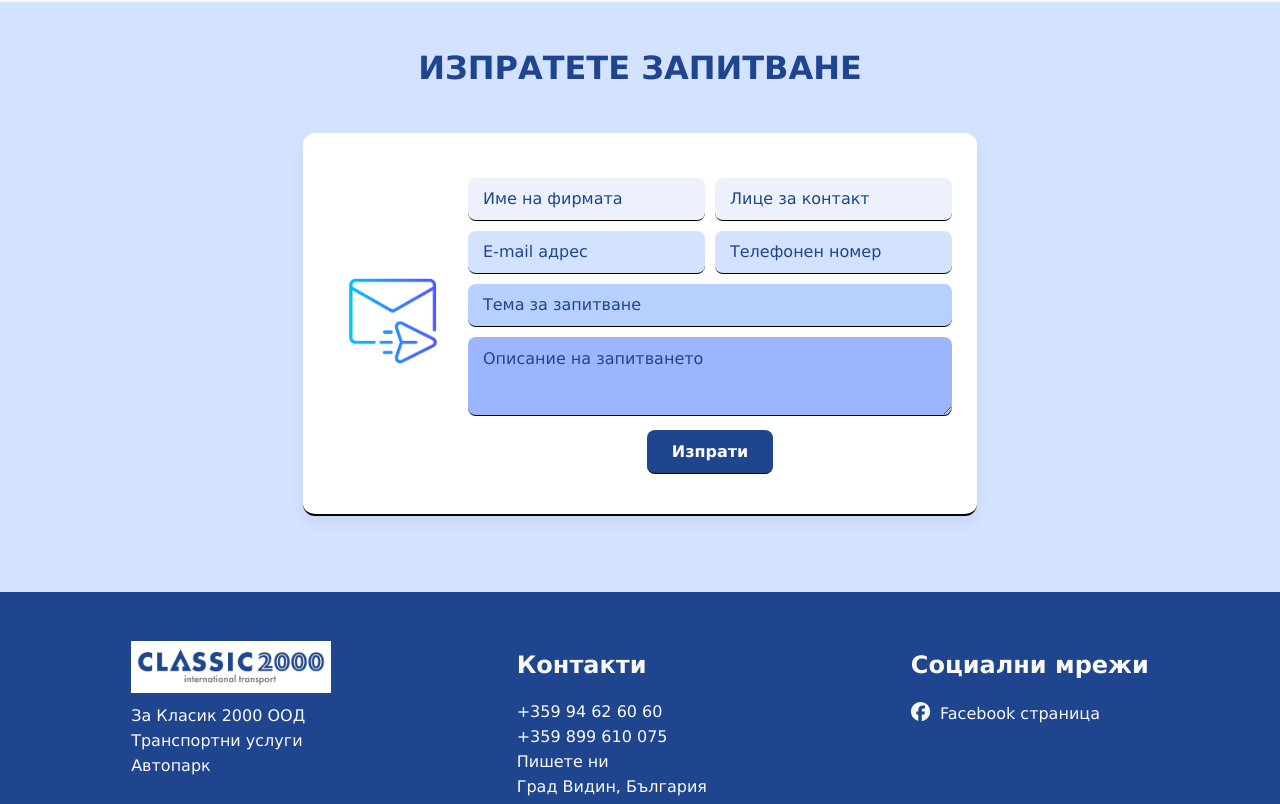
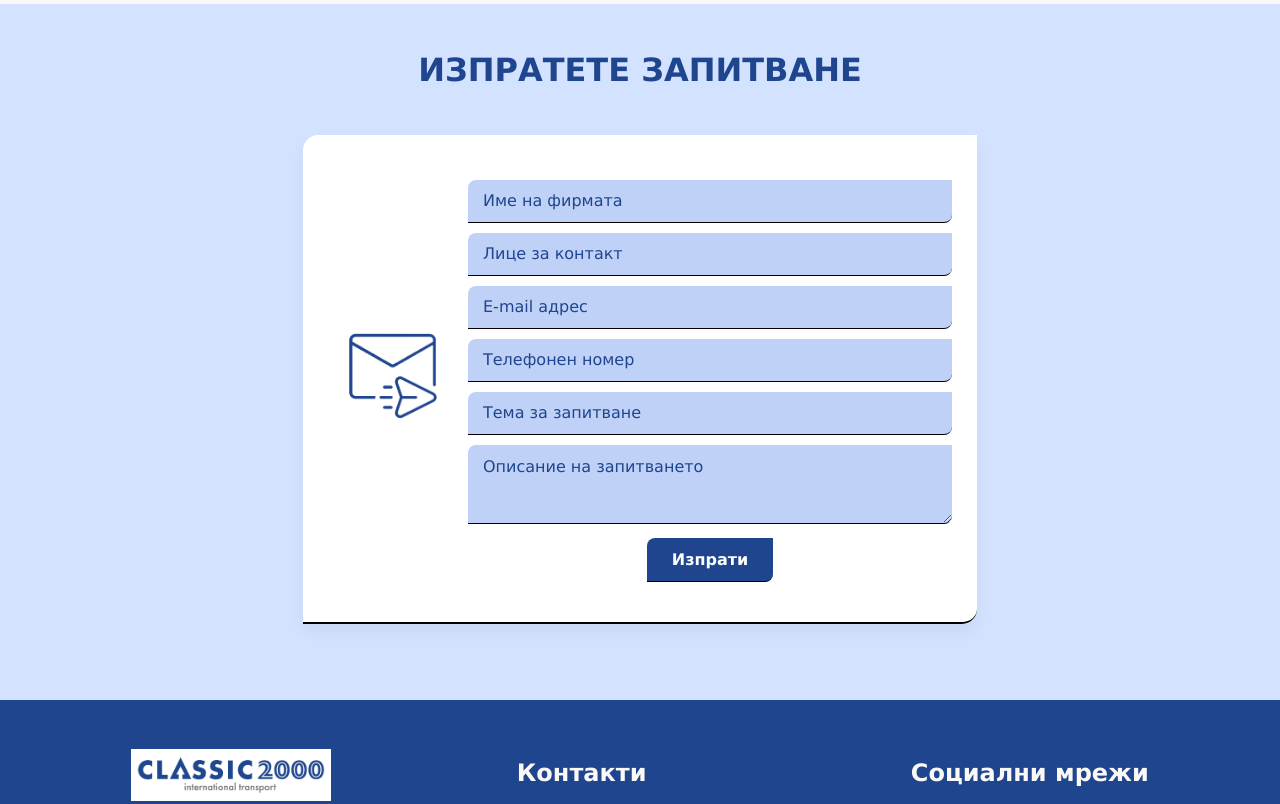
Before and after one commit to bbogomilov1/classic2000, a React (Create React App) app: page / in a window 1280 px wide. Shown: the part 2120-2924 px from the top of the page. Built offline with nearby package versions, Linux system fonts and the light colour scheme; no server answers.

Commit message:
small fixes

```diff
--- a/src/components/about-us/OurGoals.module.css
+++ b/src/components/about-us/OurGoals.module.css
@@ -32,11 +32,12 @@
 .flipCardBack {
   width: 100%;
   height: 100%;
-  border-radius: 5px;
+  border-radius: 15px 0px;
   position: absolute;
   background-color: aliceblue;
   color: var(--primary-color);
-  box-shadow: 0px 0px 10px 2px var(--secondary-color);
+  border: 2px solid var(--primary-color);
+  border-bottom: 3px solid black;
   backface-visibility: hidden;
   display: flex;
   flex-direction: column;
@@ -76,7 +77,6 @@
   background-color: var(--primary-color);
   color: aliceblue;
   font-family: Verdana, sans-serif;
-
   border: none;
   border-radius: 5px;
   cursor: pointer;
--- a/src/components/gallery/GalleryComponent.module.css
+++ b/src/components/gallery/GalleryComponent.module.css
@@ -19,8 +19,7 @@
 
 .description {
   font-family: Verdana, sans-serif;
-
-  font-size: 1.3rem;
+  font-size: 1.2rem;
   width: 60%;
   margin: 0.7% 0;
   padding-bottom: 3%;
@@ -58,7 +57,7 @@
 @media (max-width: 768px) {
   .description {
     width: 90%;
-    font-size: 1.1rem;
+    font-size: 1rem;
     text-indent: 0;
   }
 
--- a/src/components/home/FormComponent.js
+++ b/src/components/home/FormComponent.js
@@ -15,38 +15,38 @@ const FormComponent = () => {
           <Col sm="8">
             <Row>
               <Form.Control
-                className={styles.firstRowInput}
+                className={styles.rowInput}
                 type="text"
                 placeholder="Име на фирмата"
               />
               <Form.Control
-                className={styles.firstRowInput}
+                className={styles.rowInput}
                 type="text"
                 placeholder="Лице за контакт"
               />
             </Row>
             <Row>
               <Form.Control
-                className={styles.secondRowInput}
+                className={styles.rowInput}
                 type="email"
                 placeholder="E-mail адрес"
               />
               <Form.Control
-                className={styles.secondRowInput}
+                className={styles.rowInput}
                 type="tel"
                 placeholder="Телефонен номер"
               />
             </Row>
             <Row>
               <Form.Control
-                className={styles.thirdRowInput}
+                className={styles.rowInput}
                 type="text"
                 placeholder="Тема за запитване"
               />
             </Row>
             <Row>
               <Form.Control
-                className={styles.fourthRowInput}
+                className={styles.rowInput}
                 as="textarea"
                 rows={3}
                 placeholder="Описание на запитването"
--- a/src/components/home/FormComponent.module.css
+++ b/src/components/home/FormComponent.module.css
@@ -24,7 +24,7 @@
   background-color: white;
   padding: 20px;
   border-bottom: 2px solid black;
-  border-radius: 12px;
+  border-radius: 15px 0px;
   box-shadow: 0 8px 16px rgba(0, 0, 0, 0.05);
 }
 
@@ -42,47 +42,27 @@
   padding: 0px 20px;
 }
 
-.firstRowInput {
-  background-color: #ecf1fb;
-}
-
-.secondRowInput {
-  background-color: #d3e2ff;
-}
-
-.thirdRowInput {
-  background-color: #b8d0fe;
+.rowInput {
+  background-color: #bfd1f6;
   width: -webkit-fill-available;
 }
 
-.fourthRowInput {
-  background-color: #9db5fd;
-  width: -webkit-fill-available;
-}
-
-.firstRowInput,
-.secondRowInput,
-.thirdRowInput,
-.fourthRowInput {
+.rowInput {
   font-size: 1rem;
   border: none;
   border-bottom: 1px solid black;
   padding: 12px 15px;
   margin: 5px;
-  border-radius: 8px;
+  border-radius: 8px 0px;
   color: var(--primary-color);
   transition: border-color 0.3s ease;
   &::placeholder {
     font-family: Verdana, sans-serif;
-
     color: var(--primary-color);
   }
 }
 
-.firstRowInput:focus,
-.secondRowInput:focus,
-.thirdRowInput:focus,
-.fourthRowInput:focus {
+.rowInput:focus {
   border-color: none;
   box-shadow: 0 0 8px rgba(0, 123, 255, 0.2);
   outline: none;
@@ -93,14 +73,13 @@
   background-color: var(--primary-color);
   border: none;
   border-bottom: 1px solid black;
-  border-radius: 8px;
+  border-radius: 8px 0px;
   cursor: pointer;
   padding: 12px 25px;
   margin-top: 5px;
   font-size: 16px;
   color: white;
   font-family: Verdana, sans-serif;
-
   font-weight: bold;
   width: auto;
   transition: background-color 0.3s ease, transform 0.2s ease;
@@ -134,10 +113,7 @@
     margin-bottom: 20px;
   }
 
-  .firstRowInput,
-  .secondRowInput,
-  .thirdRowInput,
-  .fourthRowInput {
+  .rowInput {
     width: 300px;
     font-size: 0.9rem;
     margin: 10px 0;
--- a/src/components/home/OurOffers.module.css
+++ b/src/components/home/OurOffers.module.css
@@ -36,18 +36,17 @@
   border: 2px solid var(--primary-color);
   border-radius: 15px 0px;
   margin: 1%;
-  box-shadow: 3px 3px 5px 0px var(--primary-color);
+  border-bottom: 3px solid black;
   &:hover {
     background-color: aliceblue;
-    box-shadow: 3px 3px 5px 0px var(--secondary-color);
   }
 }
 
 .offersImg,
 .offersImgLong {
   height: 250px;
-  padding-top: 20px;
-  border-radius: 15px 0px;
+  margin-top: 20px;
+  border-radius: 13px 0px;
   filter: grayscale(100%);
   transition: filter 0.3s ease;
   &:hover {
--- a/src/components/services/ParkingComponent.module.css
+++ b/src/components/services/ParkingComponent.module.css
@@ -19,7 +19,7 @@
 
 .description {
   font-family: Verdana, sans-serif;
-  font-size: 1.3rem;
+  font-size: 1.2rem;
   width: 60%;
   margin: 0.7% 0;
   padding-bottom: 3%;
@@ -60,6 +60,7 @@
 .storageDescriptionList {
   text-align: left;
   padding-left: 40px;
+  font-size: 1.2rem;
 }
 
 @media (max-width: 768px) {
@@ -91,10 +92,11 @@
   }
 
   .description {
-    font-size: 0.9rem;
+    font-size: 1rem;
   }
 
   .storageDescriptionList {
     padding-left: 2rem;
+    font-size: 1rem;
   }
 }
```
Also changed, not shown: src/static/inquiry.png.
